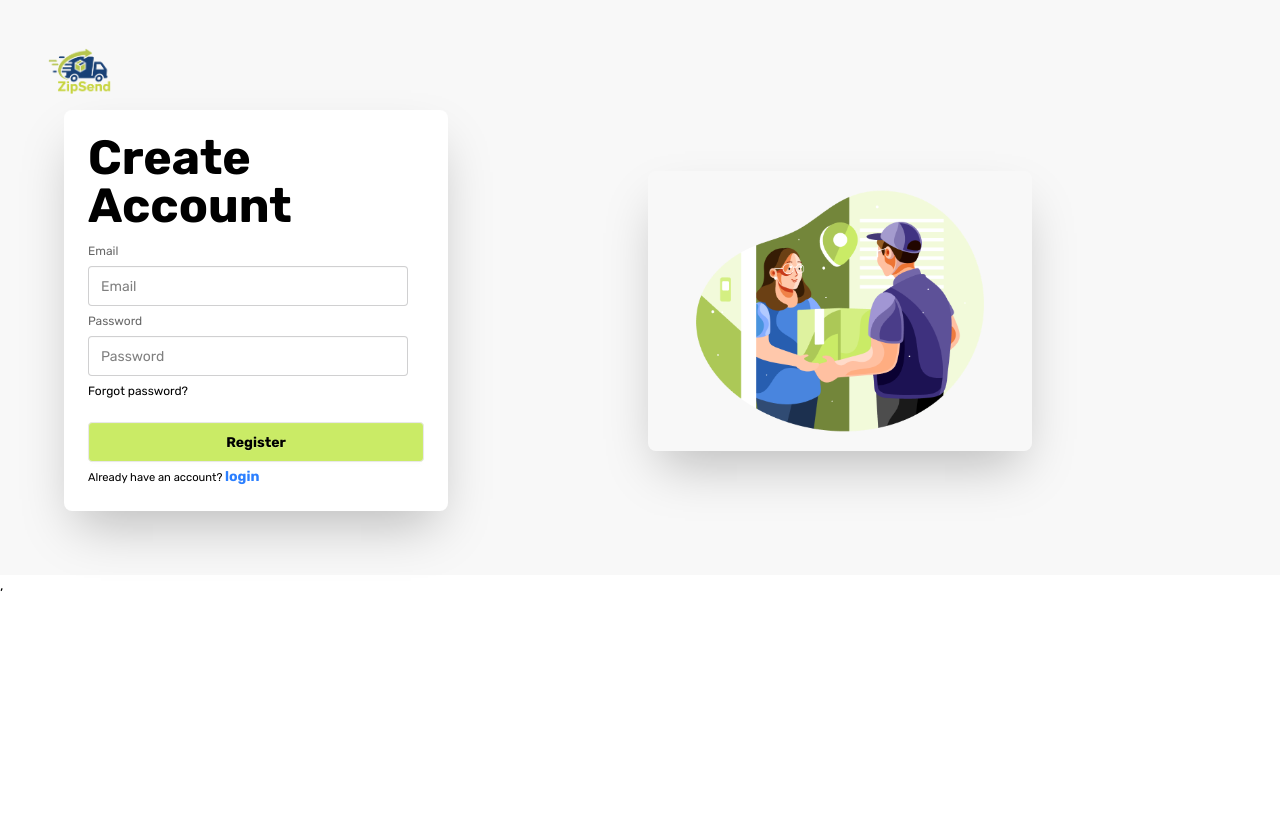
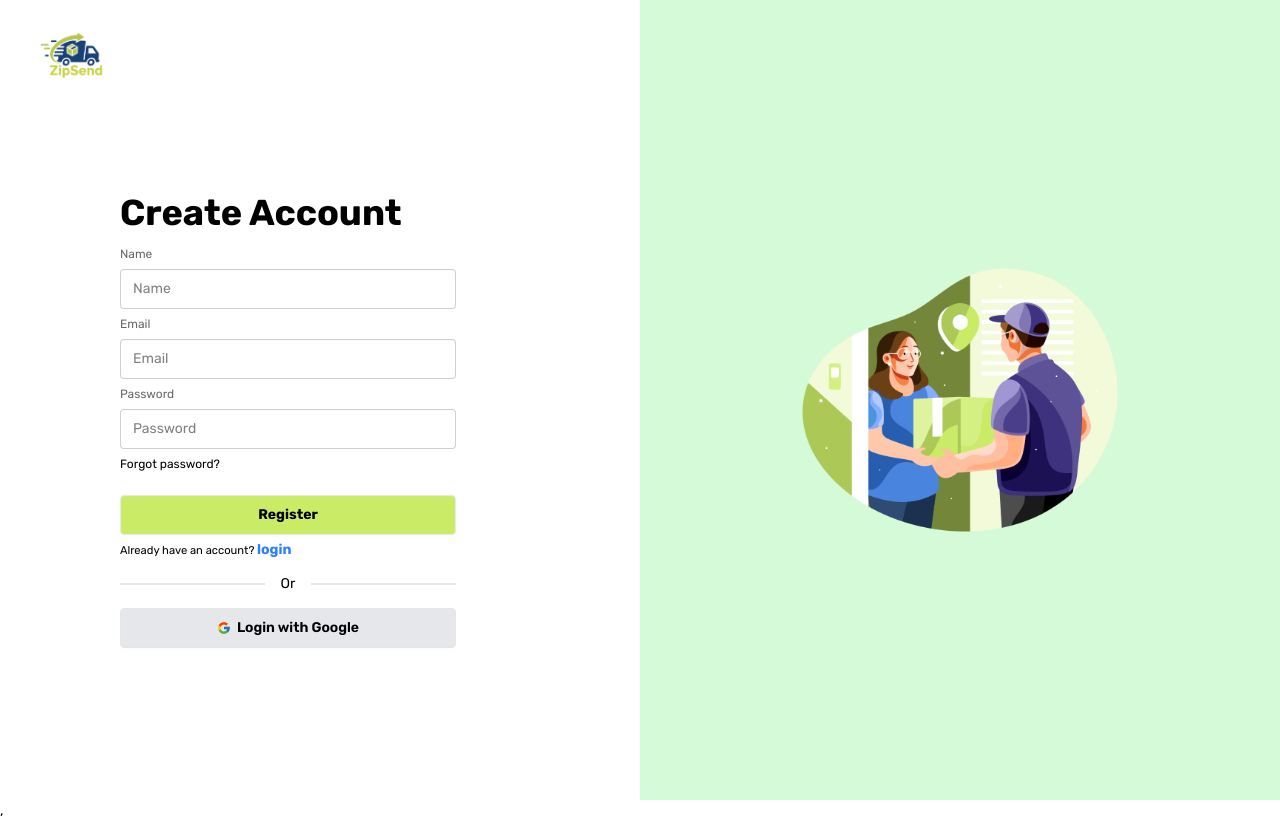
Before and after one commit to mehedihasan1337/ZipSend-client, a React (Vite) app: page /register in a window 1280 px wide. Before the commit the page ends 800 px from the top, so only its background shows below. Built offline with nearby package versions, Linux system fonts and the light colour scheme; no server answers.

Commit message:
added login & register page degain

```diff
--- a/src/layouts/AuthLayout.jsx
+++ b/src/layouts/AuthLayout.jsx
@@ -1,24 +1,32 @@
-import React from 'react';
-import { Outlet } from 'react-router';
-import AutImg from "../assets/authImage.png"
-import ZipSendLogo from '../pages/shared/ZipSendLogo';
+import React from "react";
+import { Outlet } from "react-router";
+import AutImg from "../assets/authImage.png";
+import ZipSendLogo from "../pages/shared/ZipSendLogo";
 
 const AuthLayout = () => {
   return (
-    <div className="p-12 bg-base-200">
-      <div>
-        <ZipSendLogo></ZipSendLogo>
+    <div className="flex flex-col md:flex-row min-h-screen">
+      {/* Left Side - White (Form Section) */}
+      <div className="relative w-full md:w-1/2 flex flex-col
+      justify-center items-center bg-white p-8 md:p-10">
+        {/* Top-left Logo (responsive) */}
+        <div className="absolute top-6 left-6 md:top-8 md:left-10">
+          <ZipSendLogo />
+        </div>
+
+        {/* Form Content */}
+        <div className="w-full max-w-md mt-20 md:mt-10">
+          <Outlet />
+        </div>
       </div>
-      <div className="hero-content flex-col lg:flex-row-reverse">
-        <div className='flex-1'>
-          <img
-            src={AutImg}
-            className="max-w-sm rounded-lg shadow-2xl"
-          />
-        </div>
-        <div className='flex-1'>
-          <Outlet></Outlet>
-        </div>
+
+      {/* Right Side - Colored Background with Image */}
+      <div className="w-full md:w-1/2 bg-[#d5fad8] flex justify-center items-center p-10">
+        <img
+          src={AutImg}
+          alt="Auth Illustration"
+          className="w-3/4 max-w-sm md:max-w-md"
+        />
       </div>
     </div>
   );
--- a/src/layouts/RootLayout.jsx
+++ b/src/layouts/RootLayout.jsx
@@ -5,7 +5,7 @@ import Footer from '../pages/shared/Footer';
 
 const RootLayout = () => {
     return (
-        <div>
+        <div className='font-rubik max-w-7xl mx-auto'>
             <Navber></Navber>
               <Outlet></Outlet>
               <Footer></Footer>
--- a/src/main.jsx
+++ b/src/main.jsx
@@ -15,7 +15,7 @@ AOS.init({
 
 createRoot(document.getElementById('root')).render(
   <StrictMode>
-    <div className='font-rubik max-w-7xl mx-auto'>
+    <div className='font-rubik  mx-auto'>
       <AuthProvider>
         <RouterProvider router={router} />
       </AuthProvider>,
--- a/src/pages/Authentication/Login/Login.jsx
+++ b/src/pages/Authentication/Login/Login.jsx
@@ -14,22 +14,22 @@ const Login = () => {
     }
     return (
         <div>
-            <div className="card bg-base-100 w-full max-w-sm shrink-0 shadow-2xl">
+            <div className="card w-full max-w-sm shrink-0">
                 <div className="card-body">
-                    <h2 className='text-5xl font-bold'>please Login</h2>
+                    <h2 className='text-4xl font-bold'>please Login</h2>
                     <form onSubmit={handleSubmit(oneSubmit)}>
                         <fieldset className="fieldset">
                             <label className="label">Email</label>
                             <input
                                 type="email" {...register('email')}
-                                className="input"
+                                className="input w-full"
                                 placeholder="Email" />
 
                             <label className="label">Password</label>
                             <input
                                 type="password"
                                 {...register("password", { required: true, minLength: 6 })}
-                                className="input"
+                                className="input w-full"
                                 placeholder="Password" />
                             {
                                 errors.password?.type === 'required' && <p className='text-red-500'>Password is required</p>
--- a/src/pages/Authentication/Register/Register.jsx
+++ b/src/pages/Authentication/Register/Register.jsx
@@ -2,6 +2,7 @@ import React from 'react';
 import { useForm } from 'react-hook-form';
 import useAuth from '../../../hooks/useAuth';
 import { Link } from 'react-router';
+import SocialLogin from '../SocialLogin/SocialLogin';
 
 const Register = () => {
     const { register, handleSubmit, formState: { errors } } = useForm()
@@ -19,16 +20,22 @@ const Register = () => {
     }
     return (
         <div>
-            <div className="card bg-base-100 w-full max-w-sm shrink-0 shadow-2xl">
+            <div className="card w-full max-w-sm">
                 <div className="card-body">
-                    <h2 className='text-5xl font-bold'>Create Account</h2>
+                    <h2 className='text-4xl font-bold'>Create Account</h2>
                     <form onSubmit={handleSubmit(oneSubmit)}>
                         <fieldset className="fieldset">
-                            {/* email */}
+
+                            <label className="label">Name</label>
+                            <input type="name "
+                                {...register('name', { required: true })}
+                                className="input w-full"
+                                placeholder="Name" />
+                                {/* email */}
                             <label className="label">Email</label>
-                            <input type="email"
+                            <input type="email "
                                 {...register('email', { required: true })}
-                                className="input"
+                                className="input w-full"
                                 placeholder="Email" />
                             {
                                 errors.email?.type === 'required' && <p
@@ -40,7 +47,7 @@ const Register = () => {
                             <label className="label">Password</label>
                             <input type="password"
                                 {...register("password", { required: true, minLength: 6 })}
-                                className="input"
+                                className="input w-full"
                                 placeholder="Password" />
                             {
                                 errors.password?.type === 'required' && <p
@@ -57,6 +64,8 @@ const Register = () => {
                             <button className="btn bg-[#CAEB66]  text-black font-bold  mt-4">Register</button>
                         </fieldset>
                         <p><small> Already have an account?  <Link className='text-blue-500 font-bold text-sm' to="/login"> login</Link></small></p>
+
+                        <SocialLogin></SocialLogin>
                     </form>
                 </div>
             </div>
--- a/src/pages/Authentication/SocialLogin/SocialLogin.jsx
+++ b/src/pages/Authentication/SocialLogin/SocialLogin.jsx
@@ -1,5 +1,6 @@
 import React from 'react';
 import useAuth from './../../../hooks/useAuth';
+import { FcGoogle } from 'react-icons/fc';
 
 const SocialLogin = () => {
     const { signInWithGoogle } = useAuth()
@@ -15,8 +16,8 @@ const SocialLogin = () => {
     return (
         <div className='text-center'>
             <div className="divider">Or</div>
-            <button onClick={handleGoogleSignIn} className="btn bg-white text-black border-[#e5e5e5]">
-                <svg aria-label="Google logo" width="16" height="16" xmlns="http://www.w3.org/2000/svg" viewBox="0 0 512 512"><g><path d="m0 0H512V512H0" fill="#fff"></path><path fill="#34a853" d="M153 292c30 82 118 95 171 60h62v48A192 192 0 0190 341"></path><path fill="#4285f4" d="m386 400a140 175 0 0053-179H260v74h102q-7 37-38 57"></path><path fill="#fbbc02" d="m90 341a208 200 0 010-171l63 49q-12 37 0 73"></path><path fill="#ea4335" d="m153 219c22-69 116-109 179-50l55-54c-78-75-230-72-297 55"></path></g></svg>
+            <button onClick={handleGoogleSignIn} className="btn text-black border-[#e5e5e5] w-full bg-gray-200">
+                <FcGoogle />
                 Login with Google
             </button>
         </div>
--- a/src/pages/Home/Home/Home.jsx
+++ b/src/pages/Home/Home/Home.jsx
@@ -10,7 +10,7 @@ import Frequently from '../Frequently/Frequently';
 
 const Home = () => {
     return (
-        <div>
+        <div >
             <Banner></Banner>
             <HowItWorks></HowItWorks>
             <Services></Services>
--- a/src/pages/shared/Navber.jsx
+++ b/src/pages/shared/Navber.jsx
@@ -38,7 +38,7 @@ const Navber = () => {
         </div>
       <div className="navbar-end">
           <div className=' grid md:grid-cols-2 gap-3 '>
-          <button className=" border-2 text-[#CAEB66] border-[#CAEB66] p-2 rounded-xl hover:text-black hover:bg-[#CAEB66] "><Link to="/login">Sign In</Link></button>
+          <Link to="/login"><button className=" border-2 text-[#CAEB66] border-[#CAEB66] p-2 px-6 rounded-xl hover:text-black hover:bg-[#CAEB66] ">Sign In</button> </Link>
           <button className="btn shadow-none bg-[#CAEB66] border-none text-black rounded-xl">Be a rider</button>
 
 
```
